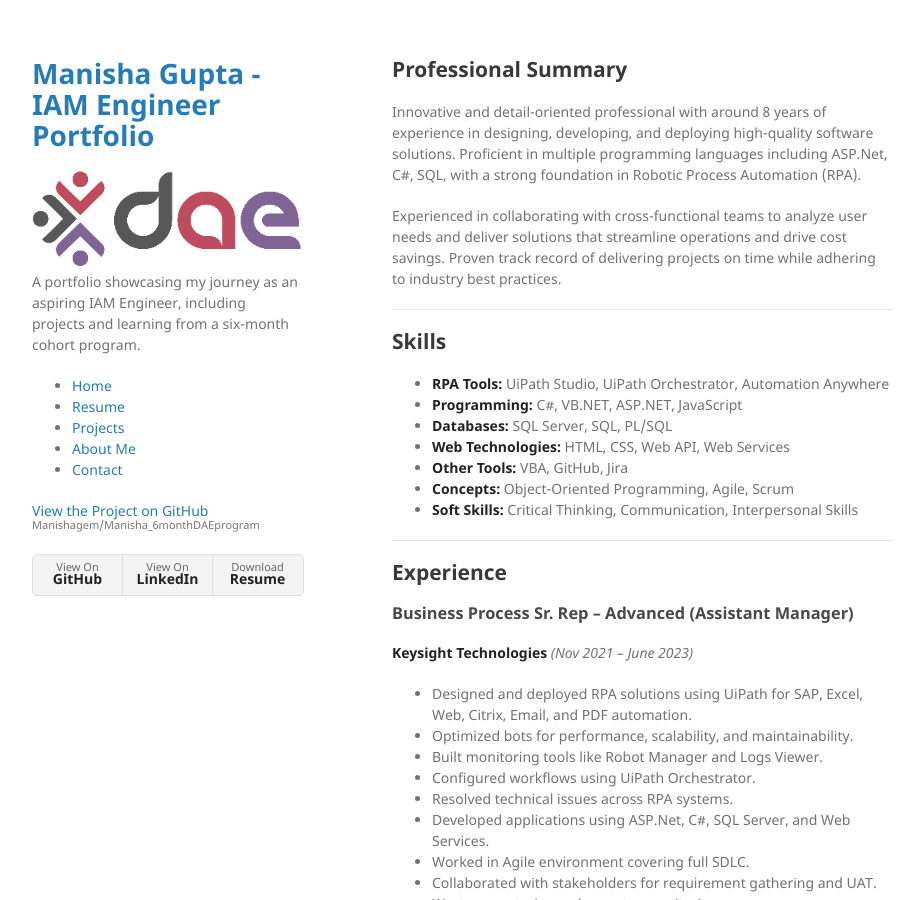
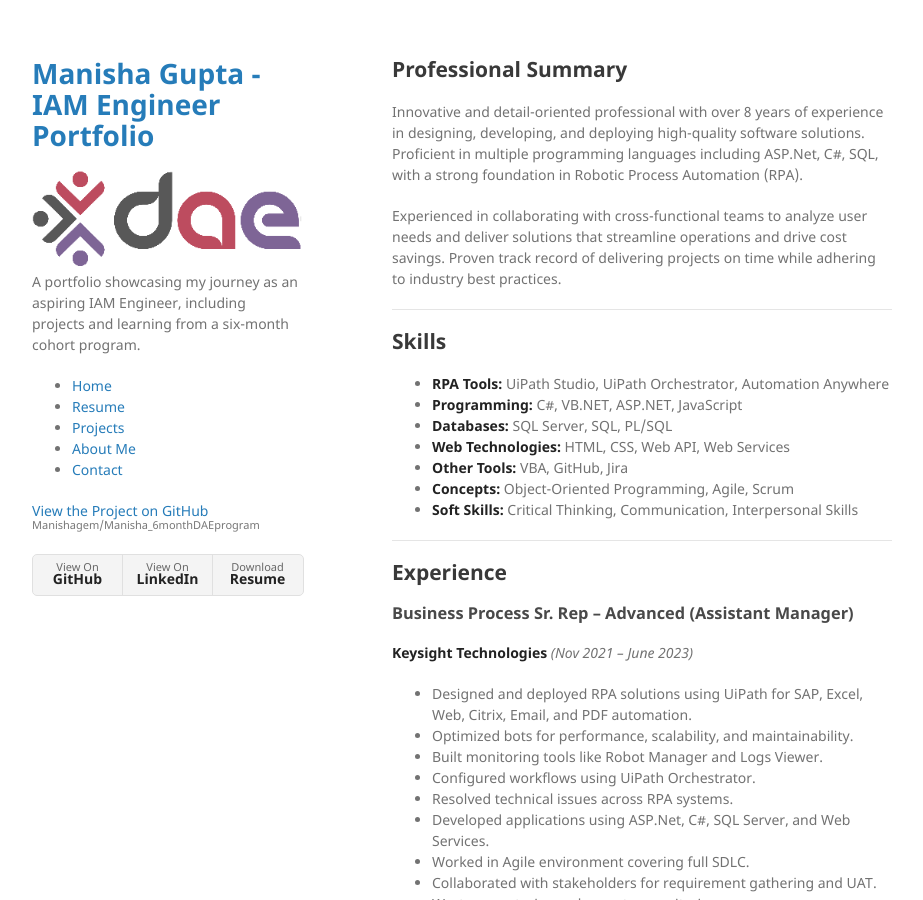
Before and after one commit to Manishagem/Manisha_6monthDAEprogram, a Jekyll site: the page built from docs/resume.md, in a window 1280 px wide and 900 px high. Shown: the whole window, without its empty margins (178-1101 px from the left). Built offline with Jekyll 4.4.1, drawn with Linux system fonts in a browser that asks for light colours.

Commit message:
Change in GitHub Pages

```diff
--- a/docs/resume.md
+++ b/docs/resume.md
@@ -7,7 +7,7 @@
 
 ## Professional Summary
 
-Innovative and detail-oriented professional with around 8 years of experience in designing, developing, and deploying high-quality software solutions. Proficient in multiple programming languages including ASP.Net, C#, SQL, with a strong foundation in Robotic Process Automation (RPA).
+Innovative and detail-oriented professional with over 8 years of experience in designing, developing, and deploying high-quality software solutions. Proficient in multiple programming languages including ASP.Net, C#, SQL, with a strong foundation in Robotic Process Automation (RPA).
 
 Experienced in collaborating with cross-functional teams to analyze user needs and deliver solutions that streamline operations and drive cost savings. Proven track record of delivering projects on time while adhering to industry best practices.
 
```
Also changed, not shown: docs/projects.md (+2 -2 lines).
